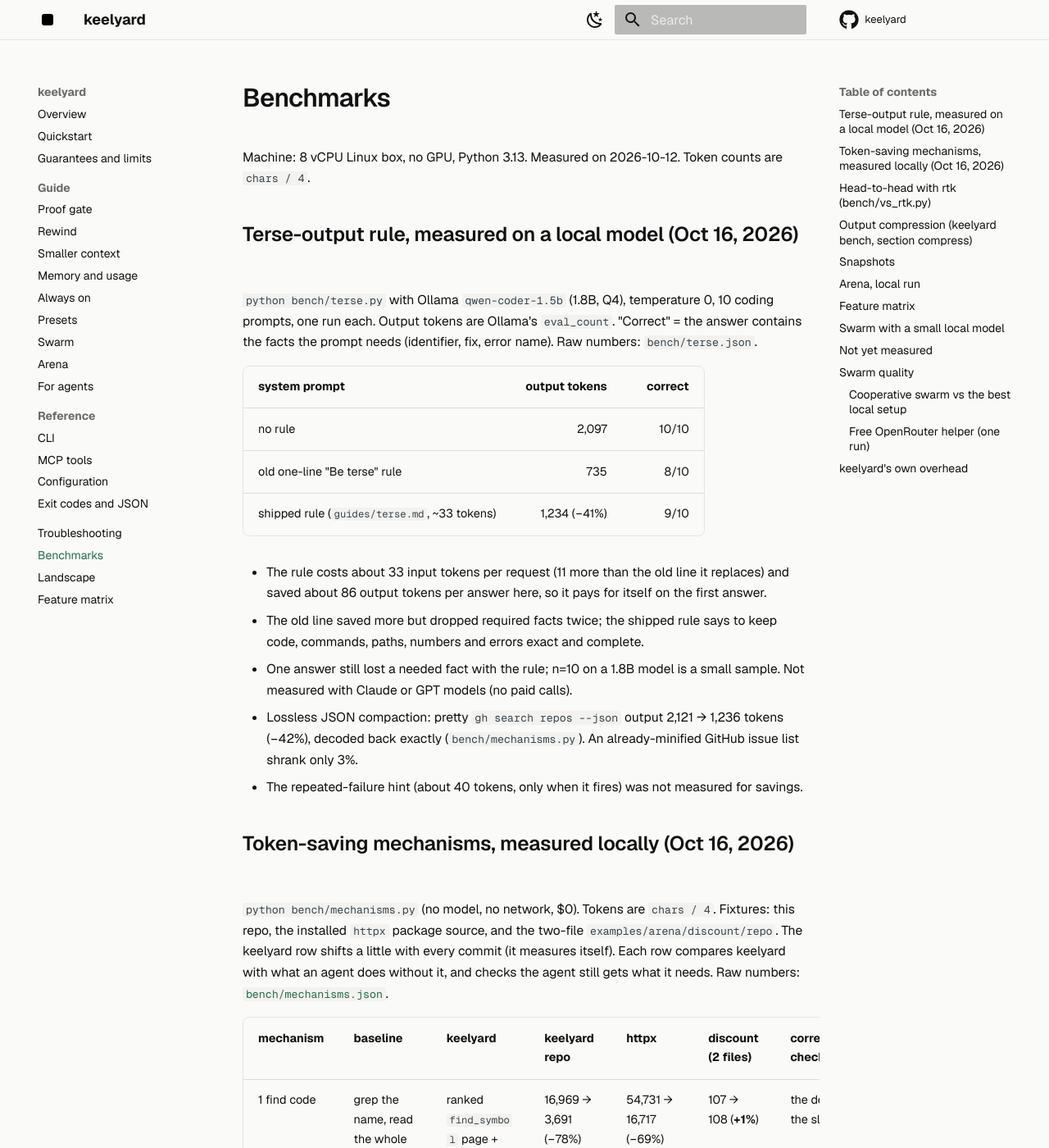
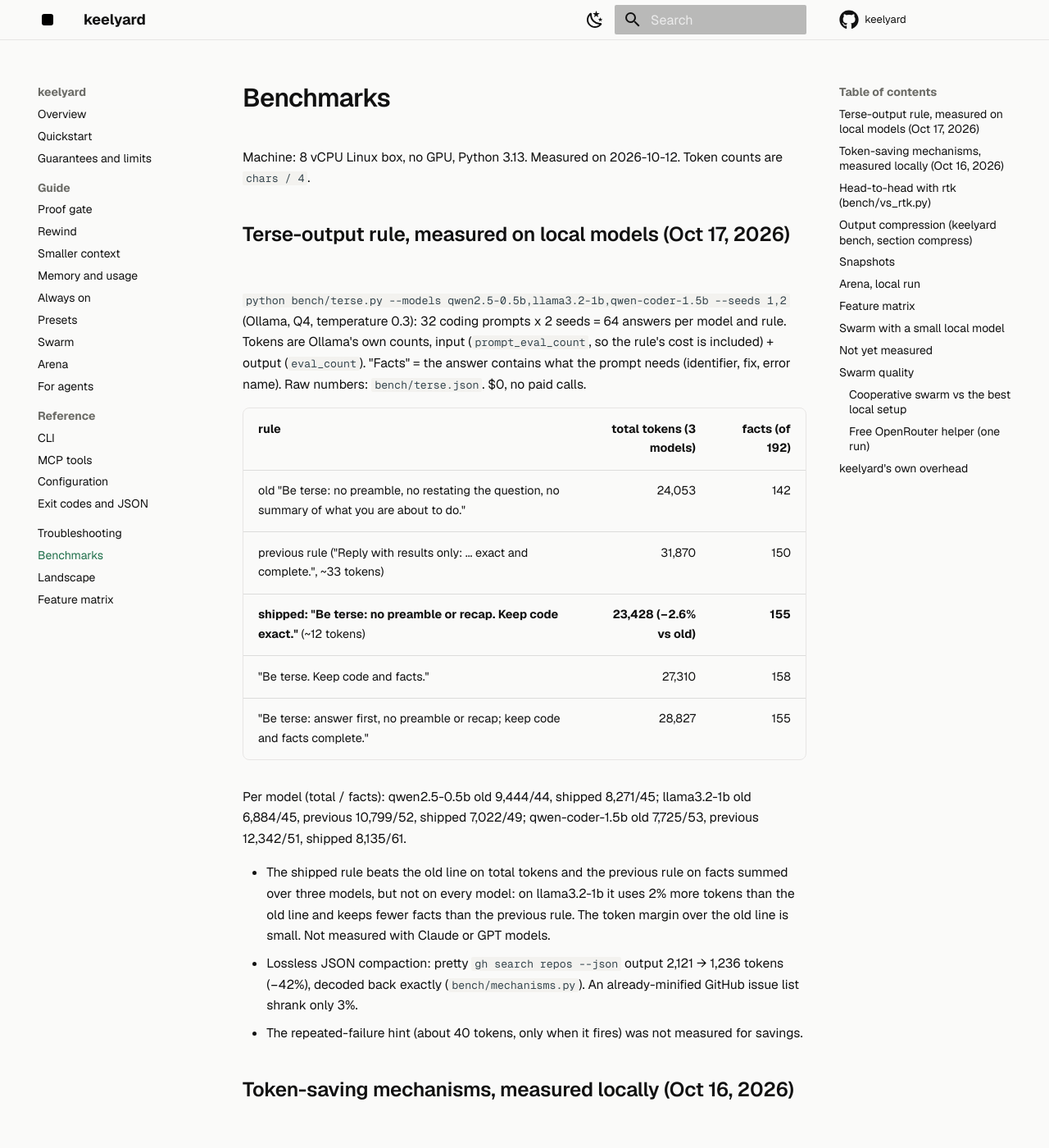
Before and after one commit to Enard52/keelyard, an MkDocs documentation site: the page built from docs/BENCHMARKS.md, in a window 1280 px wide and 1400 px high. Shown: the whole window at 82% size. Built offline with MkDocs 1.6.1 and Material for MkDocs 9.7.7, drawn with Linux system fonts in a browser that asks for light colours; comment, search, counter and statistics services are not loaded.

Commit message:
terse rule: ~12 tokens, beats old line on total tokens and previous rule on facts (3 local models, 32 prompts x 2 seeds)

```diff
--- a/docs/BENCHMARKS.md
+++ b/docs/BENCHMARKS.md
@@ -2,24 +2,27 @@
 
 Machine: 8 vCPU Linux box, no GPU, Python 3.13. Measured on 2026-10-12. Token counts are `chars / 4`.
 
-## Terse-output rule, measured on a local model (Oct 16, 2026)
+## Terse-output rule, measured on local models (Oct 17, 2026)
 
-`python bench/terse.py` with Ollama `qwen-coder-1.5b` (1.8B, Q4), temperature 0, 10 coding prompts, one run each.
-Output tokens are Ollama's `eval_count`. "Correct" = the answer contains the facts the prompt needs
-(identifier, fix, error name). Raw numbers: `bench/terse.json`.
+`python bench/terse.py --models qwen2.5-0.5b,llama3.2-1b,qwen-coder-1.5b --seeds 1,2` (Ollama, Q4, temperature 0.3):
+32 coding prompts x 2 seeds = 64 answers per model and rule. Tokens are Ollama's own counts, input
+(`prompt_eval_count`, so the rule's cost is included) + output (`eval_count`). "Facts" = the answer contains
+what the prompt needs (identifier, fix, error name). Raw numbers: `bench/terse.json`. $0, no paid calls.
 
-| system prompt | output tokens | correct |
+| rule | total tokens (3 models) | facts (of 192) |
 |---|---:|---:|
-| no rule | 2,097 | 10/10 |
-| old one-line "Be terse" rule | 735 | 8/10 |
-| shipped rule (`guides/terse.md`, ~33 tokens) | 1,234 (−41%) | 9/10 |
+| old "Be terse: no preamble, no restating the question, no summary of what you are about to do." | 24,053 | 142 |
+| previous rule ("Reply with results only: ... exact and complete.", ~33 tokens) | 31,870 | 150 |
+| **shipped: "Be terse: no preamble or recap. Keep code exact."** (~12 tokens) | **23,428 (−2.6% vs old)** | **155** |
+| "Be terse. Keep code and facts." | 27,310 | 158 |
+| "Be terse: answer first, no preamble or recap; keep code and facts complete." | 28,827 | 155 |
 
-- The rule costs about 33 input tokens per request (11 more than the old line it replaces) and saved about 86
-  output tokens per answer here, so it pays for itself on the first answer.
-- The old line saved more but dropped required facts twice; the shipped rule says to keep code, commands,
-  paths, numbers and errors exact and complete.
-- One answer still lost a needed fact with the rule; n=10 on a 1.8B model is a small sample. Not measured with
-  Claude or GPT models (no paid calls).
+Per model (total / facts): qwen2.5-0.5b old 9,444/44, shipped 8,271/45; llama3.2-1b old 6,884/45,
+previous 10,799/52, shipped 7,022/49; qwen-coder-1.5b old 7,725/53, previous 12,342/51, shipped 8,135/61.
+
+- The shipped rule beats the old line on total tokens and the previous rule on facts summed over three models,
+  but not on every model: on llama3.2-1b it uses 2% more tokens than the old line and keeps fewer facts than the
+  previous rule. The token margin over the old line is small. Not measured with Claude or GPT models.
 - Lossless JSON compaction: pretty `gh search repos --json` output 2,121 → 1,236 tokens (−42%), decoded back
   exactly (`bench/mechanisms.py`). An already-minified GitHub issue list shrank only 3%.
 - The repeated-failure hint (about 40 tokens, only when it fires) was not measured for savings.
```
Also changed, not shown: BENCHMARKS.md (+17 -14 lines), CHANGELOG.md (+2 -1 lines), docs/guarantees.md (+4 -4 lines), src/keelyard/adapters/guides/terse.md (+1 -1 lines), 2 other files.
